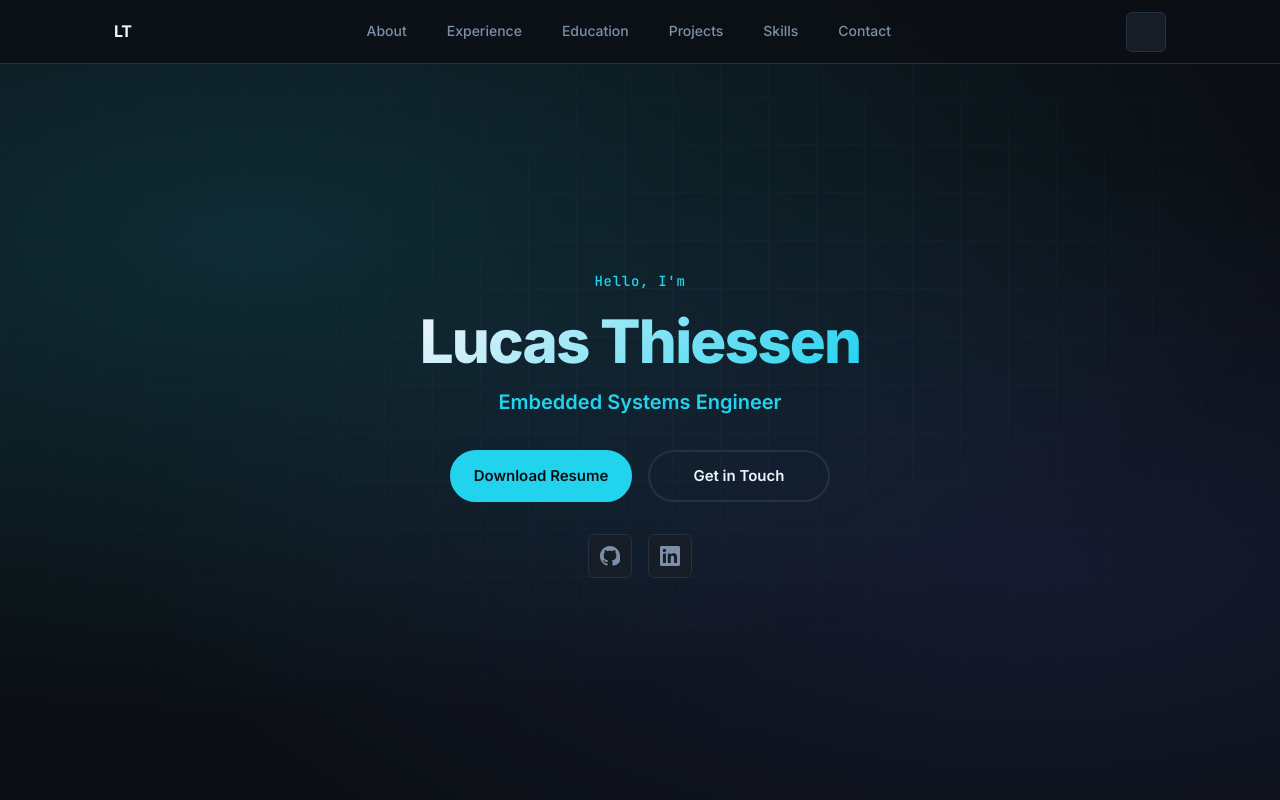
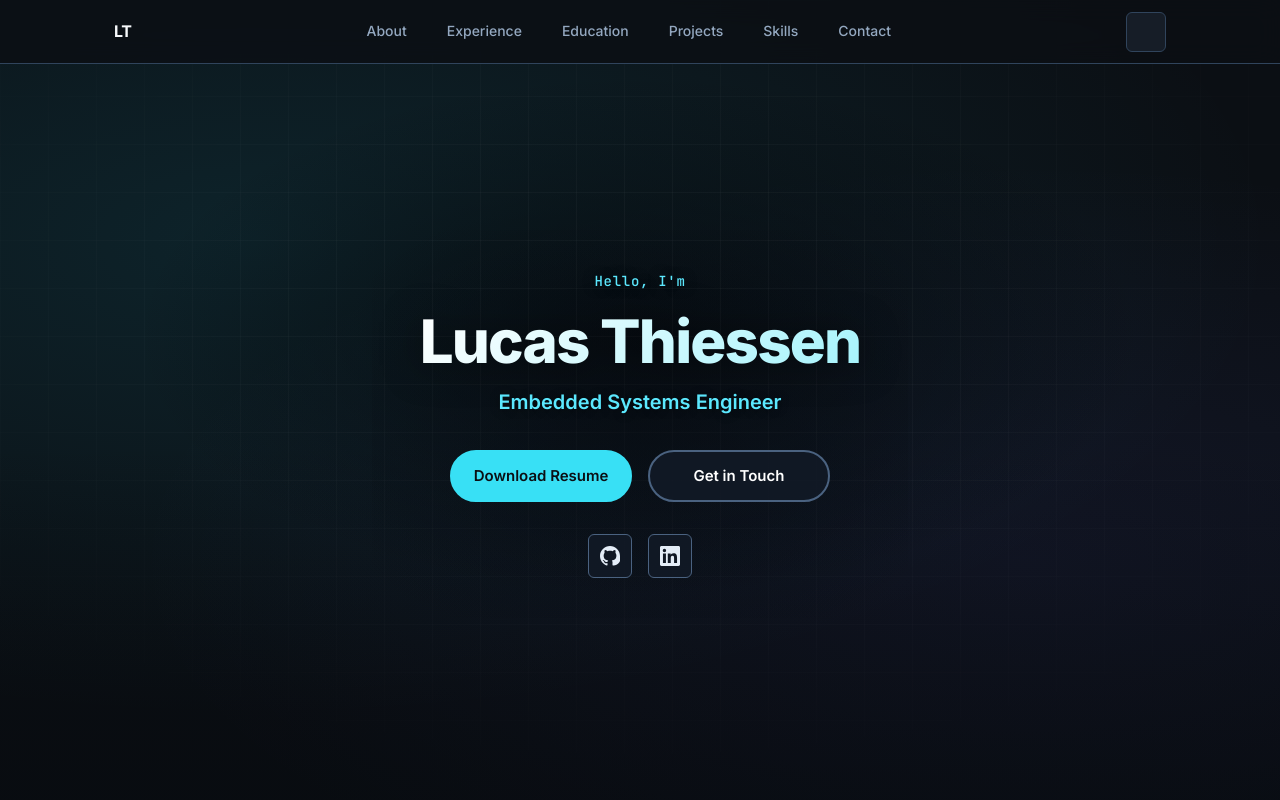
Before and after one commit to lucasthiessen14/lucasthiessen14.github.io, a React (Vite) app: page / in a window 1280 px wide. Shown: the top 800 px of the page. Built offline with nearby package versions, Linux system fonts and the light colour scheme; some icons are missing.

Commit message:
Updated contrast on main page

```diff
--- a/src/styles/_hero.scss
+++ b/src/styles/_hero.scss
@@ -1,6 +1,12 @@
 @use 'variables' as *;
 
 .hero {
+    --hero-text: #e4edf7;
+    --hero-heading: #ffffff;
+    --hero-accent: #5ce9ff;
+    --hero-border: #4a6280;
+    --hero-surface: rgba(18, 26, 38, 0.88);
+
     position: relative;
     min-height: 100vh;
     min-height: 100svh;
@@ -19,16 +25,26 @@
         radial-gradient(ellipse 70% 50% at 80% 70%, var(--hero-mesh-2), transparent),
         var(--bg);
     z-index: 0;
+
+    &::after {
+        content: '';
+        position: absolute;
+        inset: 0;
+        background:
+            radial-gradient(ellipse 58% 48% at 50% 42%, rgba(5, 8, 12, 0.72) 0%, transparent 68%),
+            linear-gradient(180deg, transparent 55%, rgba(5, 8, 12, 0.45) 100%);
+        pointer-events: none;
+    }
 }
 
 .hero__grid {
     position: absolute;
     inset: 0;
     background-image:
-        linear-gradient(var(--border) 1px, transparent 1px),
-        linear-gradient(90deg, var(--border) 1px, transparent 1px);
+        linear-gradient(rgba(255, 255, 255, 0.1) 1px, transparent 1px),
+        linear-gradient(90deg, rgba(255, 255, 255, 0.1) 1px, transparent 1px);
     background-size: 48px 48px;
-    opacity: 0.35;
+    opacity: 0.42;
     mask-image: radial-gradient(ellipse 70% 60% at 50% 40%, black, transparent);
     z-index: 0;
 }
@@ -38,14 +54,24 @@
     z-index: 1;
     text-align: center;
     max-width: 36rem;
+
+    &::before {
+        content: '';
+        position: absolute;
+        inset: -2.5rem -3rem;
+        background: radial-gradient(ellipse 95% 90% at 50% 50%, rgba(6, 10, 16, 0.55), transparent 70%);
+        z-index: -1;
+        pointer-events: none;
+    }
 }
 
 .hero__greeting {
     font-family: $font-mono;
     font-size: 0.875rem;
-    color: var(--accent);
+    color: var(--hero-accent);
     margin-bottom: $space-md;
     letter-spacing: 0.05em;
+    text-shadow: 0 1px 12px rgba(0, 0, 0, 0.55);
 }
 
 .hero__title {
@@ -54,22 +80,25 @@
     letter-spacing: -0.03em;
     line-height: 1.08;
     margin-bottom: $space-sm;
-    color: var(--heading);
-    background: linear-gradient(135deg, var(--heading) 0%, var(--accent) 100%);
+    color: var(--hero-heading);
+    background: linear-gradient(135deg, #ffffff 0%, #a5f3fc 100%);
     -webkit-background-clip: text;
     background-clip: text;
     -webkit-text-fill-color: transparent;
+    text-shadow: none;
+    filter: drop-shadow(0 2px 18px rgba(0, 0, 0, 0.5));
 }
 
 .hero__tagline {
     font-size: clamp(1rem, 3vw, 1.25rem);
-    color: var(--text);
+    color: var(--hero-text);
     min-height: 1.5em;
     margin-bottom: $space-xl;
+    text-shadow: 0 1px 10px rgba(0, 0, 0, 0.45);
 
     #hero-role {
         display: inline-block;
-        color: var(--accent);
+        color: var(--hero-accent);
         font-weight: 600;
         opacity: 1;
     }
@@ -91,6 +120,18 @@
         white-space: nowrap;
         justify-content: center;
     }
+
+    .btn--ghost {
+        color: var(--hero-heading);
+        border-color: var(--hero-border);
+        background: var(--hero-surface);
+
+        &:hover {
+            color: var(--hero-accent);
+            border-color: var(--hero-accent);
+            background: rgba(18, 26, 38, 0.95);
+        }
+    }
 }
 
 .hero__social {
@@ -106,14 +147,15 @@
         width: 44px;
         height: 44px;
         border-radius: $radius-sm;
-        border: 1px solid var(--border);
-        background: var(--surface);
-        color: var(--text-muted);
-        transition: color $transition, border-color $transition, box-shadow $transition;
+        border: 1px solid var(--hero-border);
+        background: var(--hero-surface);
+        color: var(--hero-text);
+        transition: color $transition, border-color $transition, box-shadow $transition, background $transition;
 
         &:hover {
-            color: var(--accent);
-            border-color: var(--accent);
+            color: var(--hero-accent);
+            border-color: var(--hero-accent);
+            background: rgba(18, 26, 38, 0.95);
             box-shadow: 0 0 20px var(--accent-glow);
         }
 
@@ -134,7 +176,7 @@
     }
 
     .hero__grid {
-        opacity: 0.25;
+        opacity: 0.32;
         background-size: 40px 40px;
     }
 
--- a/src/styles/_themes.scss
+++ b/src/styles/_themes.scss
@@ -5,15 +5,15 @@
     --bg-alt: #0f141c;
     --surface: #161d27;
     --surface-hover: #1c2533;
-    --border: #243044;
-    --text: #c8d4e4;
-    --text-muted: #7d8fa8;
-    --heading: #eef4fc;
-    --accent: #22d3ee;
+    --border: #30445c;
+    --text: #d6e2f0;
+    --text-muted: #94a8c0;
+    --heading: #f8fafc;
+    --accent: #38e0f5;
     --accent-dim: #0891b2;
     --accent-glow: rgba(34, 211, 238, 0.25);
-    --hero-mesh-1: rgba(34, 211, 238, 0.15);
-    --hero-mesh-2: rgba(99, 102, 241, 0.12);
+    --hero-mesh-1: rgba(34, 211, 238, 0.1);
+    --hero-mesh-2: rgba(99, 102, 241, 0.08);
     --nav-bg: rgba(11, 15, 20, 0.82);
     --shadow: 0 8px 32px rgba(0, 0, 0, 0.35);
     --progress-bg: var(--border);
```
